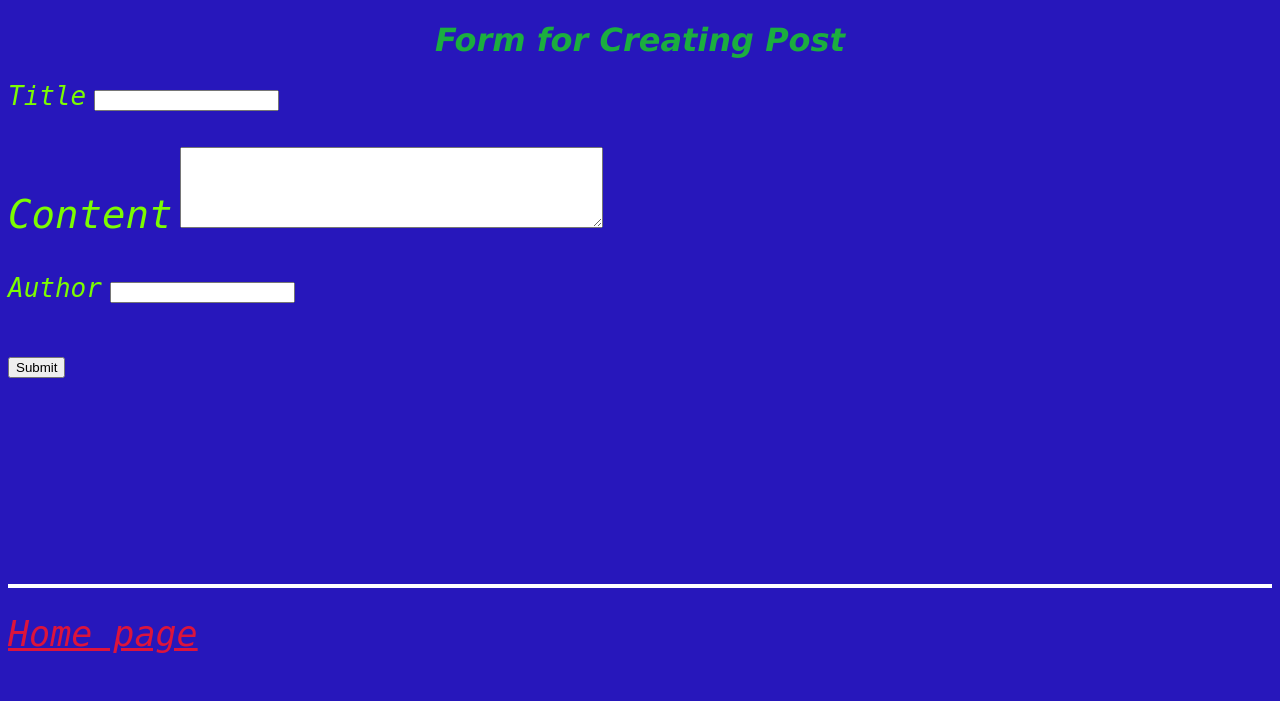
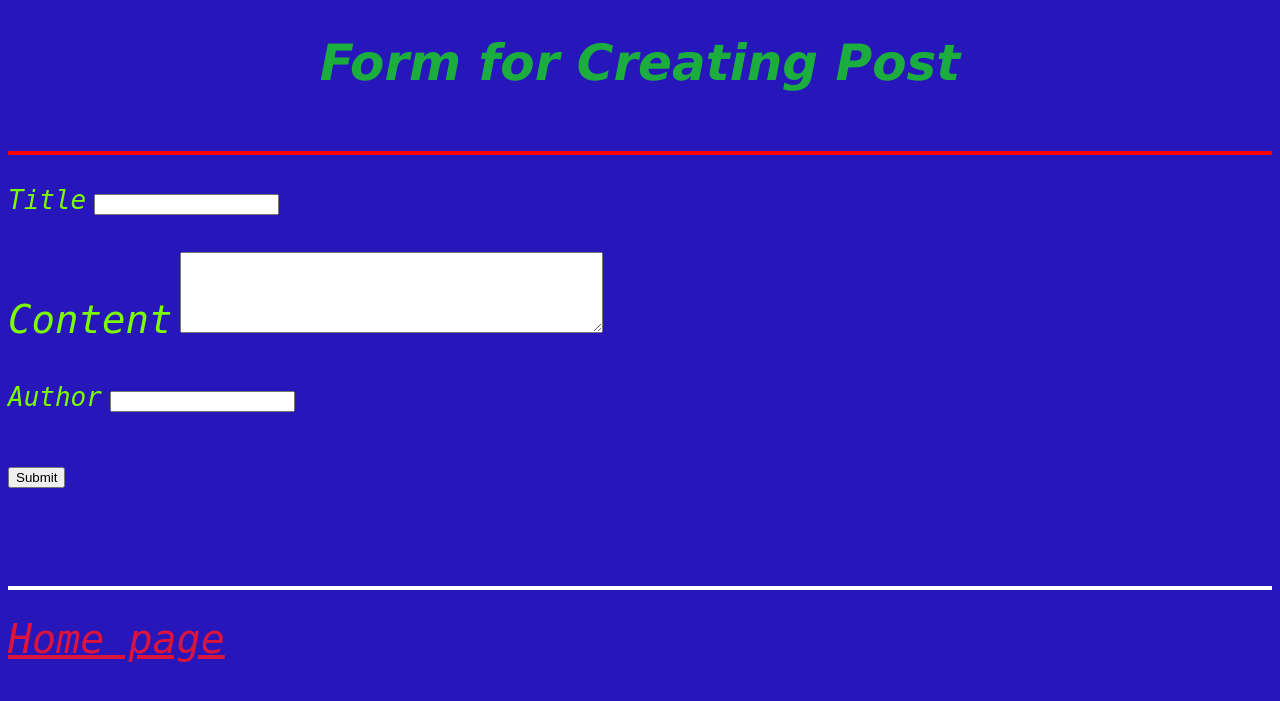
Before and after one commit to Gaurav-Jain-0781/Blogging-App, a Flask app: page /post/create in a window 1280 px wide. Shown: the top 701 px of the page. Run offline with Flask 2, Linux system fonts and the light colour scheme.

Commit message:
final touch up

```diff
--- a/templates/form.html
+++ b/templates/form.html
@@ -12,26 +12,19 @@
             font-family: monospace;
             font-style: oblique;
         }
-        div.content{
-            text-align: top;
-            color: lawngreen;
-            font-family: monospace;
-            font-style: oblique;
-        }
         h1 {
             font-family: Verdana, Geneva, Tahoma, sans-serif;
             font-style: oblique;
             font-weight: bold;
             color: rgba(23, 231, 16, 0.726);
             text-align: center;
+            font-size: 50px;
+        }
+        label{
+            font-size: 30px;
         }
         a{
-            font-size: 200%;
-            color: rgba(4, 15, 3, 0.726);
-            text-align: center;
-        }
-        a{
-            font-size: 35px;
+            font-size: 40px;
             color: crimson;
             font-family: monospace;
             font-weight: 500;
@@ -41,6 +34,9 @@
 </head>
 <body>
     <h1>{{ message }}</h1>
+    <br>
+    <hr color="red" size="4px">
+    <br>
     <form action="/post/create" method="POST">
         <div>
             <label for="title"><font size="6px">Title</font></label>
@@ -48,7 +44,7 @@
         </div>
         <br>
         <br>
-        <div class="content">
+        <div>
             <label for="content"><font size="10px">Content</font></label>
             <textarea name="content" cols="50px" rows="5px" ></textarea>
         </div>
@@ -70,12 +66,6 @@
     <br>
     <br>
     <br>
-    <br>
-    <br>
-    <br>
-    <br>
-    <br>
-    <br>
     <hr color="white" size="4px">
     <br>
      <a href="{{ url_for('home_page')}}">Home page </a>
```
Also changed, not shown: templates/home.html (+1 -9 lines), data.db (added).
